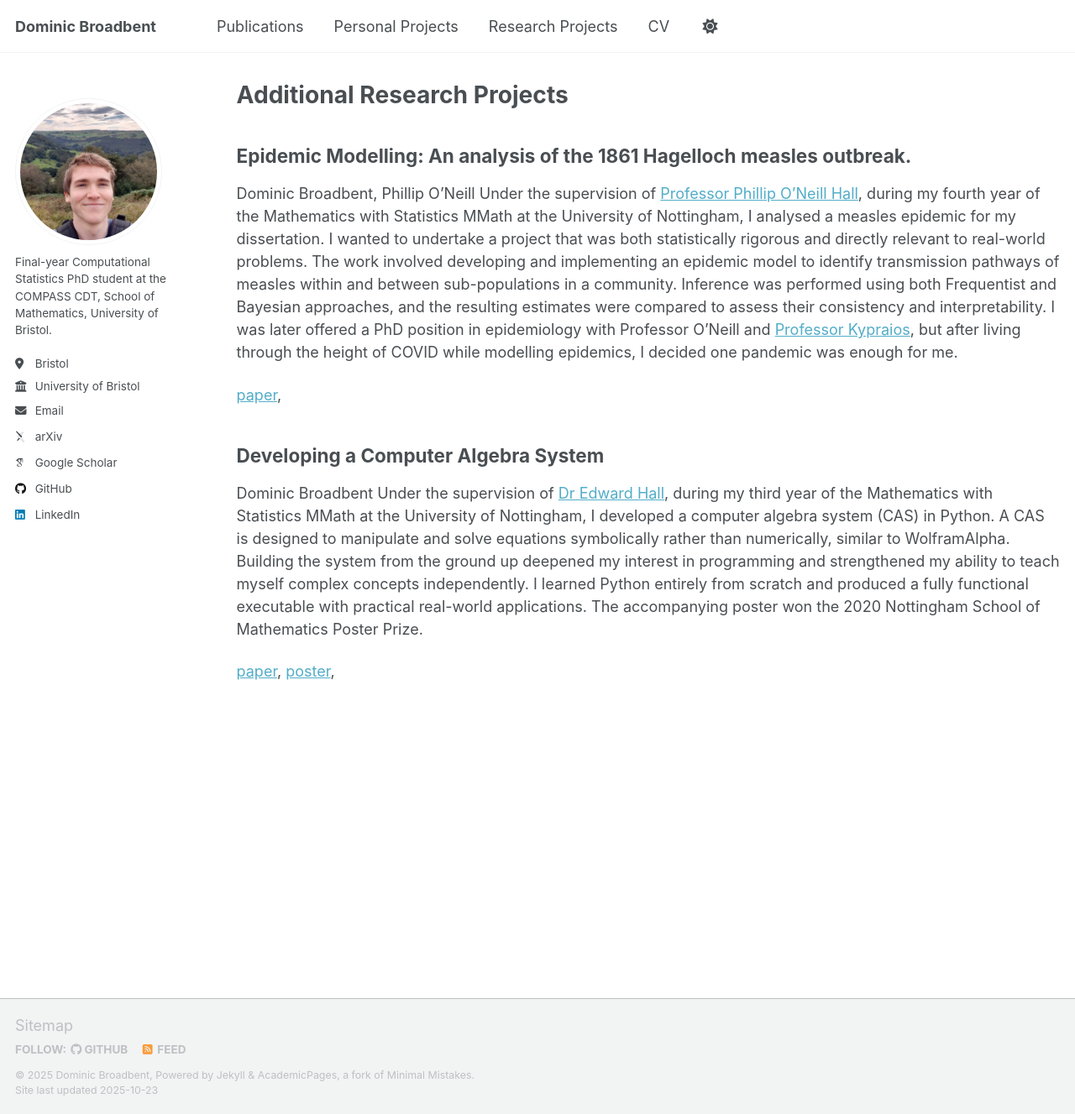
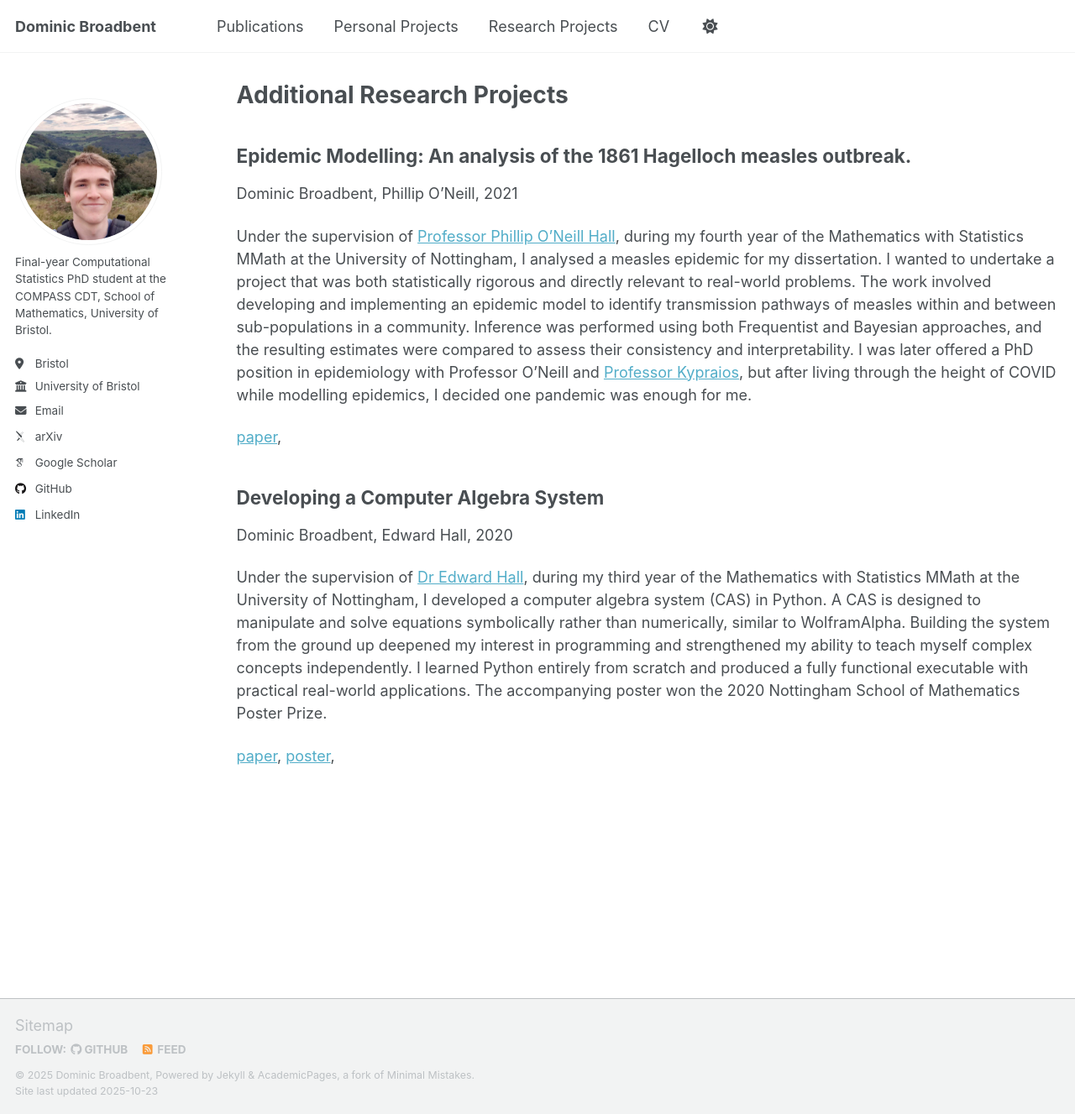
Before and after one commit to dominicjbroadbent/dominicjbroadbent.github.io, a Jekyll site: the page built from _pages/research_projects.md, in a window 1280 px wide and 1327 px high. Shown: the whole window at 84% size. Built offline with Jekyll 4.4.1, drawn with Linux system fonts in a browser that asks for light colours; some web fonts are replaced; a script that is not in the unit is left out.

Commit message:
Update research_projects.md

```diff
--- a/_pages/research_projects.md
+++ b/_pages/research_projects.md
@@ -10,13 +10,15 @@ redirect_from:
 {% include base_path %}
 
 ## Epidemic Modelling: An analysis of the 1861 Hagelloch measles outbreak.
-Dominic Broadbent, Phillip O'Neill
+Dominic Broadbent, Phillip O'Neill, 2021
+
 Under the supervision of [Professor Phillip O'Neill Hall](https://www.nottingham.ac.uk/mathematics/people/philip.oneill), during my fourth year of the Mathematics with Statistics MMath at the University of Nottingham, I analysed a measles epidemic for my dissertation. I wanted to undertake a project that was both statistically rigorous and directly relevant to real-world problems. The work involved developing and implementing an epidemic model to identify transmission pathways of measles within and between sub-populations in a community. Inference was performed using both Frequentist and Bayesian approaches, and the resulting estimates were compared to assess their consistency and interpretability. I was later offered a PhD position in epidemiology with Professor O’Neill and [Professor Kypraios](https://www.nottingham.ac.uk/mathematics/people/theodore.kypraios), but after living through the height of COVID while modelling epidemics, I decided one pandemic was enough for me.
 
 [paper](/files/epidemic_paper.pdf),
 
 ## Developing a Computer Algebra System
-Dominic Broadbent
+Dominic Broadbent, Edward Hall, 2020
+
 Under the supervision of [Dr Edward Hall](https://www.nottingham.ac.uk/mathematics/people/edward.hall), during my third year of the Mathematics with Statistics MMath at the University of Nottingham, I developed a computer algebra system (CAS) in Python. A CAS is designed to manipulate and solve equations symbolically rather than numerically, similar to WolframAlpha. Building the system from the ground up deepened my interest in programming and strengthened my ability to teach myself complex concepts independently. I learned Python entirely from scratch and produced a fully functional executable with practical real-world applications. The accompanying poster won the 2020 Nottingham School of Mathematics Poster Prize.
 
 [paper](/files/cas_paper.pdf),
```
